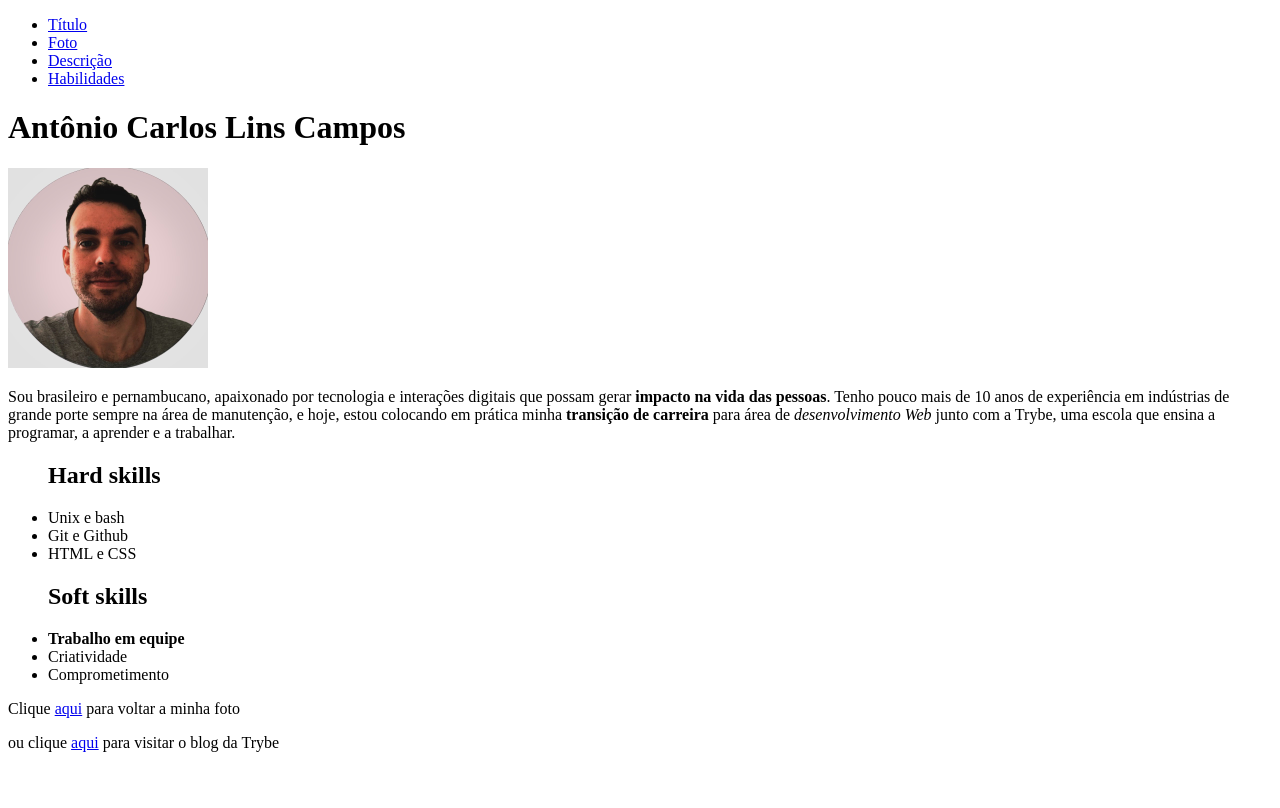
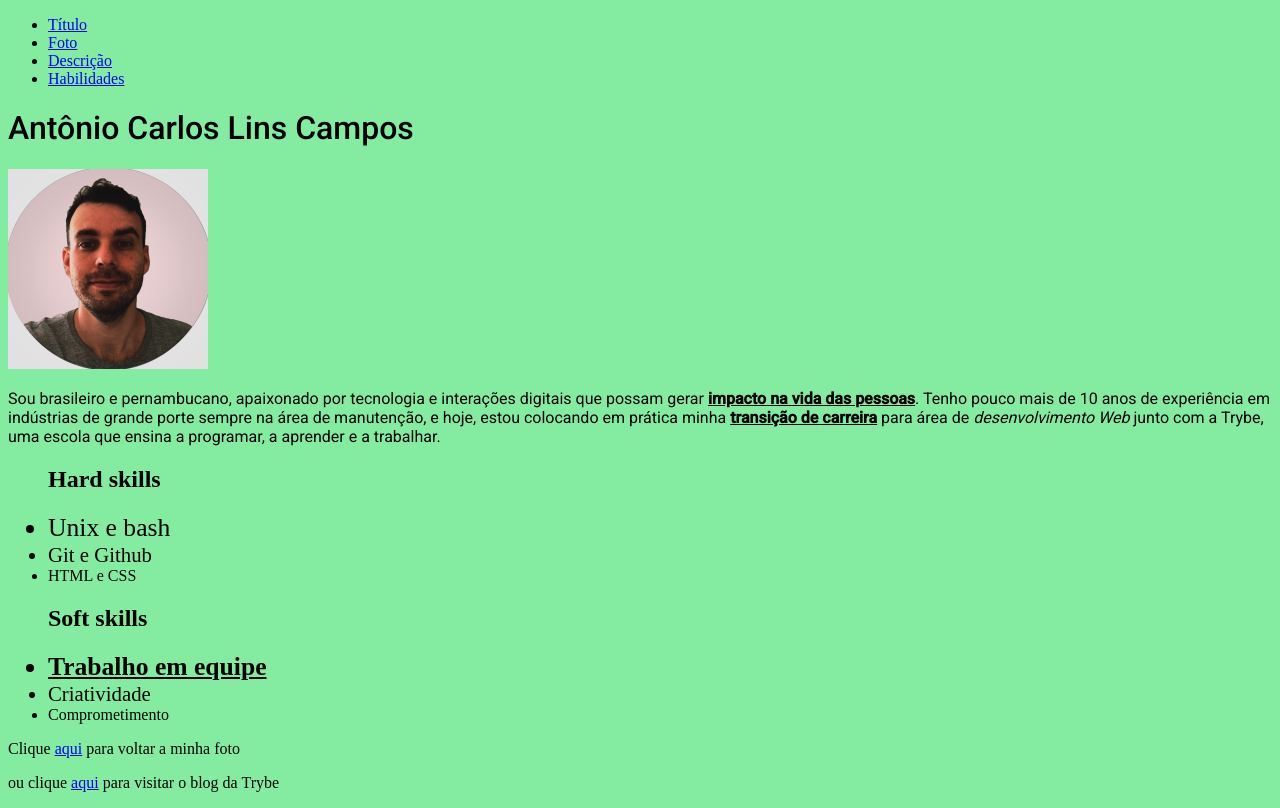
Before and after one commit to antonioclc/Antonio-T15B.github.io, a plain HTML site: page index.html in a window 1280 px wide. Drawn offline with Linux system fonts and the light colour scheme.

Commit message:
Criando portfolio css

```diff
--- a/index.html
+++ b/index.html
@@ -4,6 +4,37 @@
     <meta charset="UTF-8">
     <meta http-equiv="X-UA-Compatible" content="IE=edge">
     <meta name="viewport" content="width=device-width, initial-scale=1.0">
+    <link rel="preconnect" href="https://fonts.googleapis.com">
+    <link rel="preconnect" href="https://fonts.gstatic.com" crossorigin>
+    <link href="https://fonts.googleapis.com/css2?family=Roboto:wght@300;400;500&display=swap" rel="stylesheet">
+    <style>
+        h1 {
+            font-family: Roboto;
+            font-weight: 500;
+        }
+
+        #descricao {
+            font-family: Roboto;
+            font-weight: 400;
+        }
+
+        body {
+            background-color: #83ECA1;
+        }
+
+        strong {
+            text-decoration: underline;
+        }
+        .skills1 {
+            font-size: 160%;
+        }
+        .skills2 {
+            font-size: 130%;
+        }
+        .skills3 {
+            font-size: 100%;
+        }
+    </style>
     <title>Portfólio - Antônio Campos</title>
 </head>
 <body>
@@ -22,14 +53,14 @@
     <p id="descricao">Sou brasileiro e pernambucano, apaixonado por tecnologia e interações digitais que possam gerar <strong>impacto na vida das pessoas</strong>. Tenho pouco mais de 10 anos de experiência em indústrias de grande porte sempre na área de manutenção, e hoje, estou colocando em prática minha <strong>transição de carreira</strong> para área de <em>desenvolvimento Web</em>  junto com a Trybe, uma escola que ensina a programar, a aprender e a trabalhar.</p>
     <!-- Lista de habilidades -->
     <ul><h2 id="habilidades">Hard skills</h2>
-        <li>Unix e bash</li>
-        <li>Git e Github</li>
-        <li>HTML e CSS</li>
+        <li class="skills1">Unix e bash</li>
+        <li class="skills2">Git e Github</li>
+        <li class="skills3">HTML e CSS</li>
     </ul>
     <ul><h2>Soft skills</h2>
-        <li><strong>Trabalho em equipe</strong></li>
-        <li>Criatividade</li>
-        <li>Comprometimento</li>
+        <li class="skills1"><strong>Trabalho em equipe</strong></li>
+        <li class="skills2">Criatividade</li>
+        <li class="skills3">Comprometimento</li>
     </ul>
     <!-- Link interno para foto -->
     <p>Clique <a href="#minhafoto">aqui</a> para voltar a minha foto</p>
```
